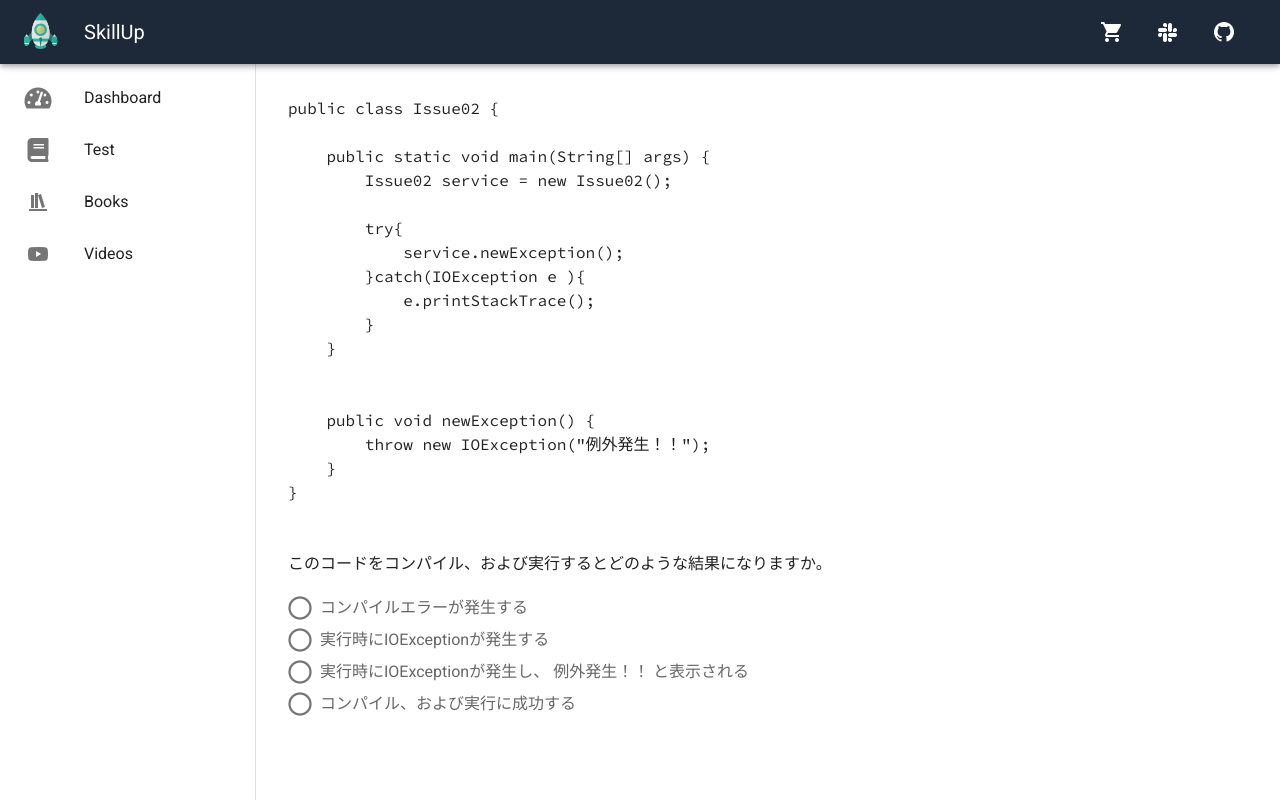
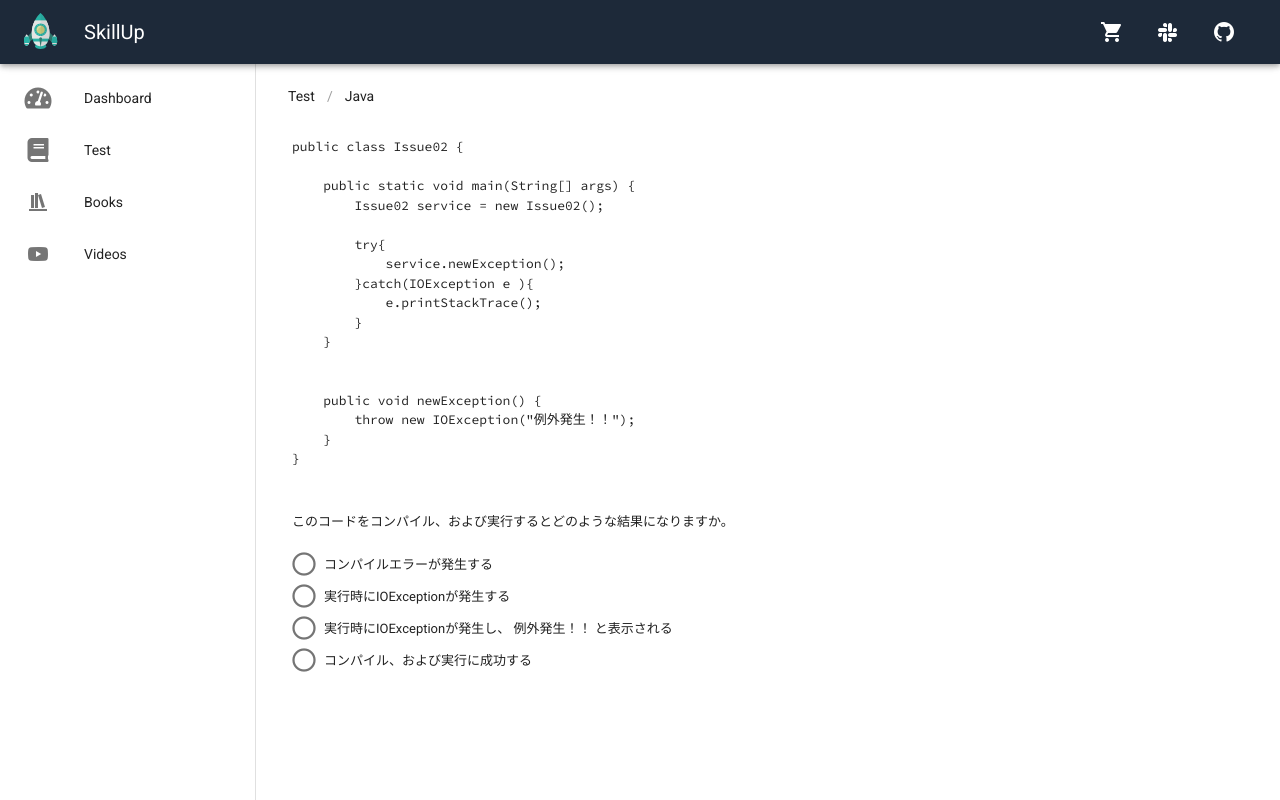
Before and after one commit to Imasug/skillup, a Vue app: page /#/ in a window 1280 px wide. Built offline with nearby package versions, Linux system fonts and the light colour scheme.

Commit message:
Add breadcrumbs

```diff
--- a/src/components/NavigationDrawer.vue
+++ b/src/components/NavigationDrawer.vue
@@ -65,7 +65,7 @@ export default class NavigationDrawer extends Vue {
 
 <style scoped>
 .item-title {
-  font-size: 16px;
+  font-size: 14px;
 }
 
 .item-icon {
--- a/src/router/index.ts
+++ b/src/router/index.ts
@@ -1,6 +1,6 @@
 import Vue from "vue";
 import VueRouter from "vue-router";
-import Test from "@/views/Test.vue";
+import Test from "@/views/test/Test.vue";
 
 Vue.use(VueRouter);
 
--- a/src/views/Test.vue
+++ /dev/null
@@ -1,65 +0,0 @@
-<template>
-  <v-container fluid>
-    <v-row class="ma-2">
-      <v-col class="col">
-        <pre class="code">
-public class Issue02 {
-
-    public static void main(String[] args) {
-        Issue02 service = new Issue02();
-
-        try{
-            service.newException();
-        }catch(IOException e ){
-            e.printStackTrace();
-        }
-    }
-
-
-    public void newException() {
-        throw new IOException("例外発生！！");
-    }
-}
-        </pre>
-      </v-col>
-      <v-col class="col">
-        <p>
-          このコードをコンパイル、および実行するとどのような結果になりますか。
-        </p>
-        <v-radio-group>
-          <v-radio color="green" label="コンパイルエラーが発生する"></v-radio>
-          <v-radio
-            color="green"
-            label="実行時にIOExceptionが発生する"
-          ></v-radio>
-          <v-radio
-            color="green"
-            label="実行時にIOExceptionが発生し、 例外発生！！ と表示される"
-          ></v-radio>
-          <v-radio
-            color="green"
-            label="コンパイル、および実行に成功する"
-          ></v-radio>
-        </v-radio-group>
-      </v-col>
-    </v-row>
-  </v-container>
-</template>
-
-<script lang="ts">
-import { Component, Vue } from "vue-property-decorator";
-
-@Component
-export default class Test extends Vue {}
-</script>
-
-<style scoped>
-.code {
-  font-size: 16px;
-  font-family: "Source Code Pro", monospace;
-}
-
-.col {
-  min-width: 500px;
-}
-</style>
--- /dev/null
+++ b/src/views/test/Test.vue
@@ -0,0 +1,108 @@
+<template>
+  <div>
+    <div class="mx-2 mt-1">
+      <v-breadcrumbs :items="items"></v-breadcrumbs>
+    </div>
+    <v-container fluid>
+      <v-row class="mx-3">
+        <v-col class="col">
+          <pre class="code">
+public class Issue02 {
+
+    public static void main(String[] args) {
+        Issue02 service = new Issue02();
+
+        try{
+            service.newException();
+        }catch(IOException e ){
+            e.printStackTrace();
+        }
+    }
+
+
+    public void newException() {
+        throw new IOException("例外発生！！");
+    }
+}
+        </pre
+          >
+        </v-col>
+        <v-col class="col">
+          <p>
+            このコードをコンパイル、および実行するとどのような結果になりますか。
+          </p>
+          <v-radio-group>
+            <v-radio color="green">
+              <template v-slot:label>
+                <v-label>
+                  <span>
+                    コンパイルエラーが発生する
+                  </span>
+                </v-label>
+              </template>
+            </v-radio>
+            <v-radio color="green">
+              <template v-slot:label>
+                <v-label>
+                  <span>
+                    実行時にIOExceptionが発生する
+                  </span>
+                </v-label>
+              </template>
+            </v-radio>
+            <v-radio color="green">
+              <template v-slot:label>
+                <v-label>
+                  <span>
+                    実行時にIOExceptionが発生し、 例外発生！！ と表示される
+                  </span>
+                </v-label>
+              </template>
+            </v-radio>
+            <v-radio color="green">
+              <template v-slot:label>
+                <v-label>
+                  <span>
+                    コンパイル、および実行に成功する
+                  </span>
+                </v-label>
+              </template>
+            </v-radio>
+          </v-radio-group>
+        </v-col>
+      </v-row>
+    </v-container>
+  </div>
+</template>
+
+<script lang="ts">
+import { Component, Vue } from "vue-property-decorator";
+
+@Component
+export default class Test extends Vue {
+  items = [
+    {
+      text: "Test"
+    },
+    {
+      text: "Java"
+    }
+  ];
+}
+</script>
+
+<style scoped>
+* {
+  font-size: 13px;
+  color: rgba(0, 0, 0, 0.87);
+}
+
+.code {
+  font-family: "Source Code Pro", monospace;
+}
+
+.col {
+  max-width: 500px;
+  min-width: 500px;
+}
+</style>
```
